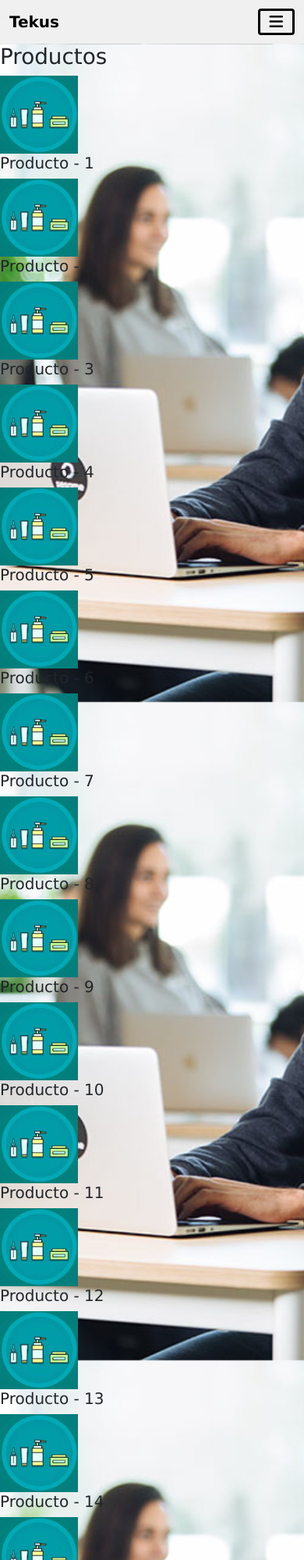
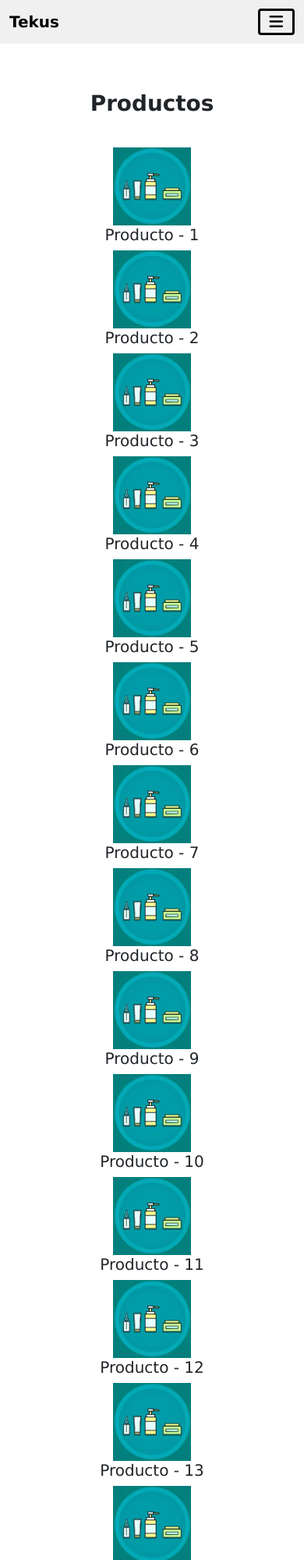
Before and after one commit to m-manrique/CoderHouse, a plain HTML site: page pages/productos.html in a window 390 px wide. Shown: the top 2000 px of the page at 78% size. Drawn offline with nearby package versions, Linux system fonts and the light colour scheme.

Commit message:
V6-Responsive design Productos

```diff
--- a/estilos.css
+++ b/estilos.css
@@ -17,6 +17,8 @@
 .nav-link {
   color: black !important;
 }
+
+/* Index Inicio */
 
 aside {
   background-color: #d3cdcd;
@@ -85,20 +87,29 @@ h4 {
   border: black solid 1px;
   margin-top: 5px;
 }
+/* Index FIN */
+
+/* Productos Inicio */
+.producto h1 {
+  text-align: center;
+  margin-top: 60px;
+  margin-bottom: 40px;
+}
+/* Productos FIN */
 
 footer {
   background-color: #f0f0f0;
   height: 40px;
 }
 
-@media only screen and (min-width:0) and (max-width:768px) {
+@media only screen and (min-width: 0) and (max-width: 768px) {
   article h2 {
     margin-top: 20px;
     margin-bottom: 20px;
   }
 }
 
-@media only screen and (min-width:769px){
+@media only screen and (min-width: 769px) {
   .redes {
     margin-top: 80px;
     margin-bottom: 20px;
--- a/pages/productos.html
+++ b/pages/productos.html
@@ -58,95 +58,89 @@
       </div>
     </nav>
     <!-- Navbar Fin -->
-    <main>
-      <article class="product">
-        <section class="producto">
-          <h1>Productos</h1>
-          <section class="sec">
-            <div class="item">
+    <main class="producto container-fluid">
+      <h1 class="text-center"><strong>Productos</strong></h1>
+      <section class="row">
+        <div class="col-sm-6 col-md-3 col-lg-2 text-center">
           <img src="../img/producto.jpg" alt="Producto" />
           <h5>Producto - 1</h5>
         </div>
-            <div class="item">
+        <div class="col-sm-6 col-md-3 col-lg-2 text-center">
           <img src="../img/producto.jpg" alt="Producto" />
           <h5>Producto - 2</h5>
         </div>
-            <div class="item">
+        <div class="col-sm-6 col-md-3 col-lg-2 text-center">
           <img src="../img/producto.jpg" alt="Producto" />
           <h5>Producto - 3</h5>
         </div>
-            <div class="item">
+        <div class="col-sm-6 col-md-3 col-lg-2 text-center">
           <img src="../img/producto.jpg" alt="Producto" />
           <h5>Producto - 4</h5>
         </div>
-            <div class="item">
+        <div class="col-sm-6 col-md-3 col-lg-2 text-center">
           <img src="../img/producto.jpg" alt="Producto" />
           <h5>Producto - 5</h5>
         </div>
-            <div class="item">
+        <div class="col-sm-6 col-md-3 col-lg-2 text-center">
           <img src="../img/producto.jpg" alt="Producto" />
           <h5>Producto - 6</h5>
         </div>
-          </section>
-          <section class="sec">
-            <div class="item">
+        <div class="col-sm-6 col-md-3 col-lg-2 text-center">
           <img src="../img/producto.jpg" alt="Producto" />
           <h5>Producto - 7</h5>
         </div>
-            <div class="item">
+        <div class="col-sm-6 col-md-3 col-lg-2 text-center">
           <img src="../img/producto.jpg" alt="Producto" />
           <h5>Producto - 8</h5>
         </div>
-            <div class="item">
+        <div class="col-sm-6 col-md-3 col-lg-2 text-center">
           <img src="../img/producto.jpg" alt="Producto" />
           <h5>Producto - 9</h5>
         </div>
-            <div class="item">
+        <div class="col-sm-6 col-md-3 col-lg-2 text-center">
           <img src="../img/producto.jpg" alt="Producto" />
           <h5>Producto - 10</h5>
         </div>
-            <div class="item">
+        <div class="col-sm-6 col-md-3 col-lg-2 text-center">
           <img src="../img/producto.jpg" alt="Producto" />
           <h5>Producto - 11</h5>
         </div>
-            <div class="item">
+        <div class="col-sm-6 col-md-3 col-lg-2 text-center">
           <img src="../img/producto.jpg" alt="Producto" />
           <h5>Producto - 12</h5>
         </div>
-          </section>
-          <section class="sec">
-            <div class="item">
+        <div class="col-sm-6 col-md-3 col-lg-2 text-center">
           <img src="../img/producto.jpg" alt="Producto" />
           <h5>Producto - 13</h5>
         </div>
-            <div class="item">
+        <div class="col-sm-6 col-md-3 col-lg-2 text-center">
           <img src="../img/producto.jpg" alt="Producto" />
           <h5>Producto - 14</h5>
         </div>
-            <div class="item">
+        <div class="col-sm-6 col-md-3 col-lg-2 text-center">
           <img src="../img/producto.jpg" alt="Producto" />
           <h5>Producto - 15</h5>
         </div>
-            <div class="item">
+        <div class="col-sm-6 col-md-3 col-lg-2 text-center">
           <img src="../img/producto.jpg" alt="Producto" />
           <h5>Producto - 16</h5>
         </div>
-            <div class="item">
+        <div class="col-sm-6 col-md-3 col-lg-2 text-center">
           <img src="../img/producto.jpg" alt="Producto" />
           <h5>Producto - 17</h5>
         </div>
-            <div class="item">
+        <div class="col-sm-6 col-md-3 col-lg-2 text-center">
           <img src="../img/producto.jpg" alt="Producto" />
           <h5>Producto - 18</h5>
         </div>
       </section>
-        </section>
-      </article>
+      <div class="row">
         <div class="redes">
           <i class="fa-brands fa-facebook"></i>
           <i class="fa-brands fa-twitter"></i>
           <i class="fa-brands fa-linkedin-in"></i>
           <i class="fa-brands fa-whatsapp"></i>
+        </div>
       </div>
     </main>
 
```
Lines whose indentation alone changed are shown as unchanged.
